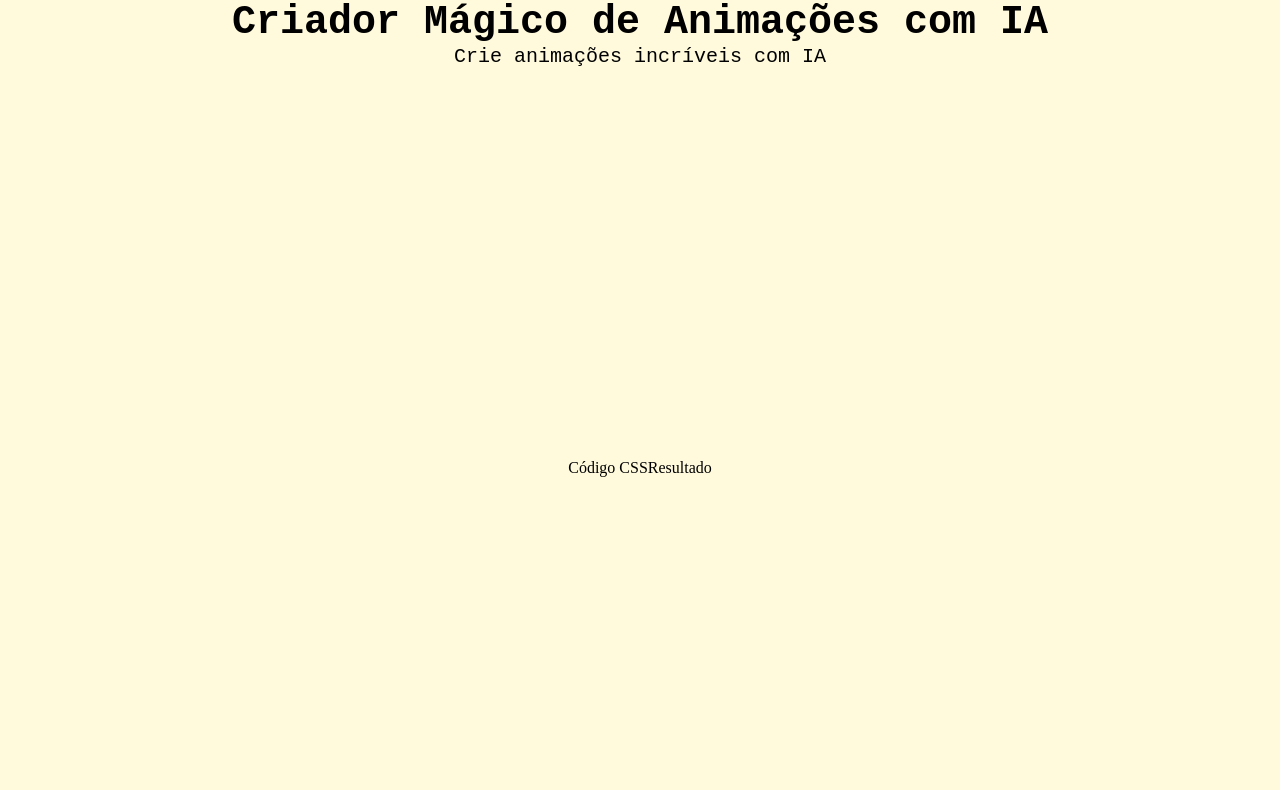
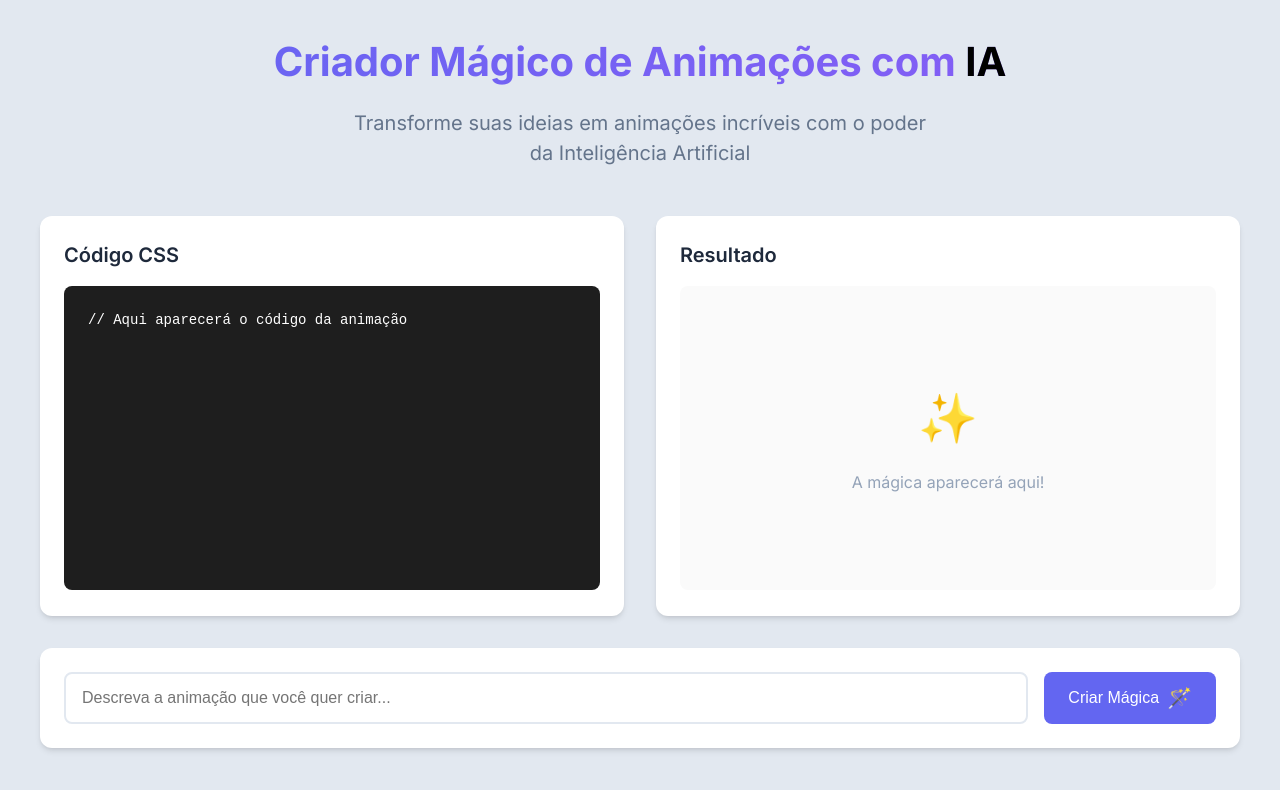
Before and after one commit to diegovieiradv/project-ia, a plain HTML site: page index.html in a window 1280 px wide. Drawn offline with Linux system fonts and the light colour scheme.

Commit message:
atualizei css do projeto e adcionei o script.js

```diff
--- a/index.html
+++ b/index.html
@@ -1,18 +1,61 @@
 <!DOCTYPE html>
 <html lang="pt-br">
-<head>
-    <meta charset="UTF-8">
-    <meta name="viewport" content="width=device-width, initial-scale=1.0">
-    <link rel="stylesheet" href="styles.css">
-    <title>Project-Ia</title>
-</head>
-<body>
-    <div class="titulo">
-        <h1>Criador Mágico de Animações com IA</h1>
-        <p>Crie animações incríveis com IA</p>
-    </div>
+  <head>
+    <meta charset="UTF-8" />
+    <meta name="viewport" content="width=device-width, initial-scale=1.0" />
+    <link rel="stylesheet" href="styles.css" />
+    <link rel="preconnect" href="https://fonts.googleapis.com" />
+    <link rel="preconnect" href="https://fonts.gstatic.com" crossorigin />
+    <link
+      href="https://fonts.googleapis.com/css2?family=Inter:wght@400;500;600;700&display=swap"
+      rel="stylesheet"
+    />
+    <title>Criador Mágico de Animações</title>
+  </head>
+  <body>
+    <header class="header">
+      <h1>
+        Criador Mágico de Animações com <span class="highlight-ia">IA</span>
+      </h1>
+      <p class="subtitle">
+        Transforme suas ideias em animações incríveis com o poder da
+        Inteligência Artificial
+      </p>
+    </header>
+
     <main>
-        <section>Código CSS</section>
-        <section>Resultado</section>
+      <section class="section-maior">
+        <h2>Código CSS</h2>
+        <div class="codigo-css">
+          <pre><code>// Aqui aparecerá o código da animação</code></pre>
+        </div>
+      </section>
+
+      <section class="section-maior">
+        <h2>Resultado</h2>
+        <div class="resultado">
+          <div class="resultado-placeholder">
+            <span class="emoji">✨</span>
+            <p>A mágica aparecerá aqui!</p>
+          </div>
+        </div>
+      </section>
     </main>
+
+    <section class="section-menor">
+      <div class="input-group">
+        <input
+          class="input-animation"
+          type="text"
+          placeholder="Descreva a animação que você quer criar..."
+          aria-label="Campo de entrada para descrição da animação"
+        />
+        <button onclick="criarAnimacao()" class="button-magic" type="button">
+          Criar Mágica
+          <span class="button-icon">🪄</span>
+        </button>
+      </div>
+    </section>
+  </body>
+  <script src="script.js"></script>
 </html>
--- /dev/null
+++ b/script.js
@@ -0,0 +1,16 @@
+function criarAnimacao() {
+
+  let textInput = document.querySelector(".input-animation").value;
+  let buttonMagic = document.querySelector(".button-magic");
+  buttonMagic.disabled = true;
+  buttonMagic.innerHTML = "Criando...";
+
+  let codigoCSS = document.querySelector(".codigo-css");
+  codigoCSS.innerHTML = "// Aqui aparecerá o código da animação";
+
+  let resultado = document.querySelector(".resultado");
+  resultado.innerHTML = "A mágica aparecerá aqui!";
+  setTimeout(() => {
+    buttonMagic.disabled = false;
+  }, 3000);
+}
--- a/styles.css
+++ b/styles.css
@@ -1,22 +1,192 @@
-*{
-    margin: 0;
-    padding: 0;
-    box-sizing: border-box;
+:root {
+  --primary-color: #6366f1;
+  --primary-hover: #4f46e5;
+  --bg-color: #e2e8f0;
+  --text-color: #1e293b;
+  --border-radius: 12px;
+  --shadow: 0 4px 6px -1px rgb(0 0 0 / 0.1), 0 2px 4px -2px rgb(0 0 0 / 0.1);
 }
 
-body{
-   background-color:rgb(255, 250, 220);
+* {
+  box-sizing: border-box;
+  margin: 0;
+  padding: 0;
 }
 
-.titulo{
-    font-family: 'JetBrains Mono', monospace;
-    font-size:20px;
-    text-align: center;
+body {
+  background-color: var(--bg-color);
+  font-family: "Inter", sans-serif;
+  color: var(--text-color);
+  line-height: 1.5;
+  min-height: 100vh;
+  padding: 2rem;
 }
 
-main{
-    display: flex;
+.header {
+  text-align: center;
+  margin-bottom: 3rem;
+}
+
+h1 {
+  font-size: clamp(1.875rem, 4vw, 2.5rem);
+  font-weight: 700;
+  background: linear-gradient(to right, #6366f1, #8b5cf6);
+  -webkit-background-clip: text;
+  background-clip: text;
+  color: transparent;
+  margin-bottom: 1rem;
+}
+
+.highlight-ia {
+  color: #000;
+  background: none;
+  -webkit-background-clip: initial;
+  background-clip: initial;
+}
+
+.subtitle {
+  font-size: clamp(1rem, 2vw, 1.25rem);
+  color: #64748b;
+  max-width: 600px;
+  margin: 0 auto;
+}
+
+main {
+  display: grid;
+  grid-template-columns: repeat(auto-fit, minmax(min(100%, 400px), 1fr));
+  gap: 2rem;
+  margin-bottom: 2rem;
+  max-width: 1200px;
+  margin-left: auto;
+  margin-right: auto;
+}
+
+.section-maior {
+  background-color: white;
+  border-radius: var(--border-radius);
+  padding: 1.5rem;
+  box-shadow: var(--shadow);
+  height: 100%;
+  min-height: 400px;
+}
+
+h2 {
+  font-size: 1.25rem;
+  font-weight: 600;
+  margin-bottom: 1rem;
+  color: var(--text-color);
+}
+
+.codigo-css {
+  background-color: #1e1e1e;
+  color: #fff;
+  border-radius: calc(var(--border-radius) - 4px);
+  padding: 1.5rem;
+  height: calc(100% - 3rem);
+  overflow: auto;
+  font-family: "JetBrains Mono", monospace;
+  font-size: 0.875rem;
+}
+
+.resultado {
+  background-color: #fafafa;
+  border-radius: calc(var(--border-radius) - 4px);
+  height: calc(100% - 3rem);
+  display: flex;
+  justify-content: center;
+  align-items: center;
+  overflow: hidden;
+}
+
+.resultado-placeholder {
+  text-align: center;
+  color: #94a3b8;
+}
+
+.emoji {
+  font-size: 3rem;
+  display: block;
+  margin-bottom: 1rem;
+}
+
+.section-menor {
+  background-color: white;
+  border-radius: var(--border-radius);
+  padding: 1.5rem;
+  box-shadow: var(--shadow);
+  max-width: 1200px;
+  margin: 0 auto;
+}
+
+.input-group {
+  display: flex;
+  gap: 1rem;
+  flex-wrap: wrap;
+}
+
+input {
+  flex: 1;
+  min-width: 200px;
+  padding: 0.875rem 1rem;
+  font-size: 1rem;
+  border-radius: calc(var(--border-radius) - 4px);
+  border: 2px solid #e2e8f0;
+  background-color: white;
+  transition: border-color 0.2s ease;
+}
+
+input:focus {
+  outline: none;
+  border-color: var(--primary-color);
+}
+
+button {
+  display: inline-flex;
+  align-items: center;
+  gap: 0.5rem;
+  padding: 0.875rem 1.5rem;
+  font-size: 1rem;
+  font-weight: 500;
+  border-radius: calc(var(--border-radius) - 4px);
+  border: none;
+  background-color: var(--primary-color);
+  color: white;
+  cursor: pointer;
+  transition: all 0.2s ease;
+}
+
+button:hover {
+  background-color: var(--primary-hover);
+  transform: translateY(-1px);
+}
+
+button:active {
+  transform: translateY(1px);
+}
+
+.button-icon {
+  font-size: 1.25rem;
+}
+
+@media (max-width: 640px) {
+  body {
+    padding: 1rem;
+  }
+
+  .section-maior {
+    padding: 1rem;
+  }
+
+  .section-menor {
+    padding: 1rem;
+  }
+
+  .input-group {
+    flex-direction: column;
+  }
+
+  button {
+    width: 100%;
     justify-content: center;
-    align-items: center;
-    height: 100vh;
+  }
 }
```
